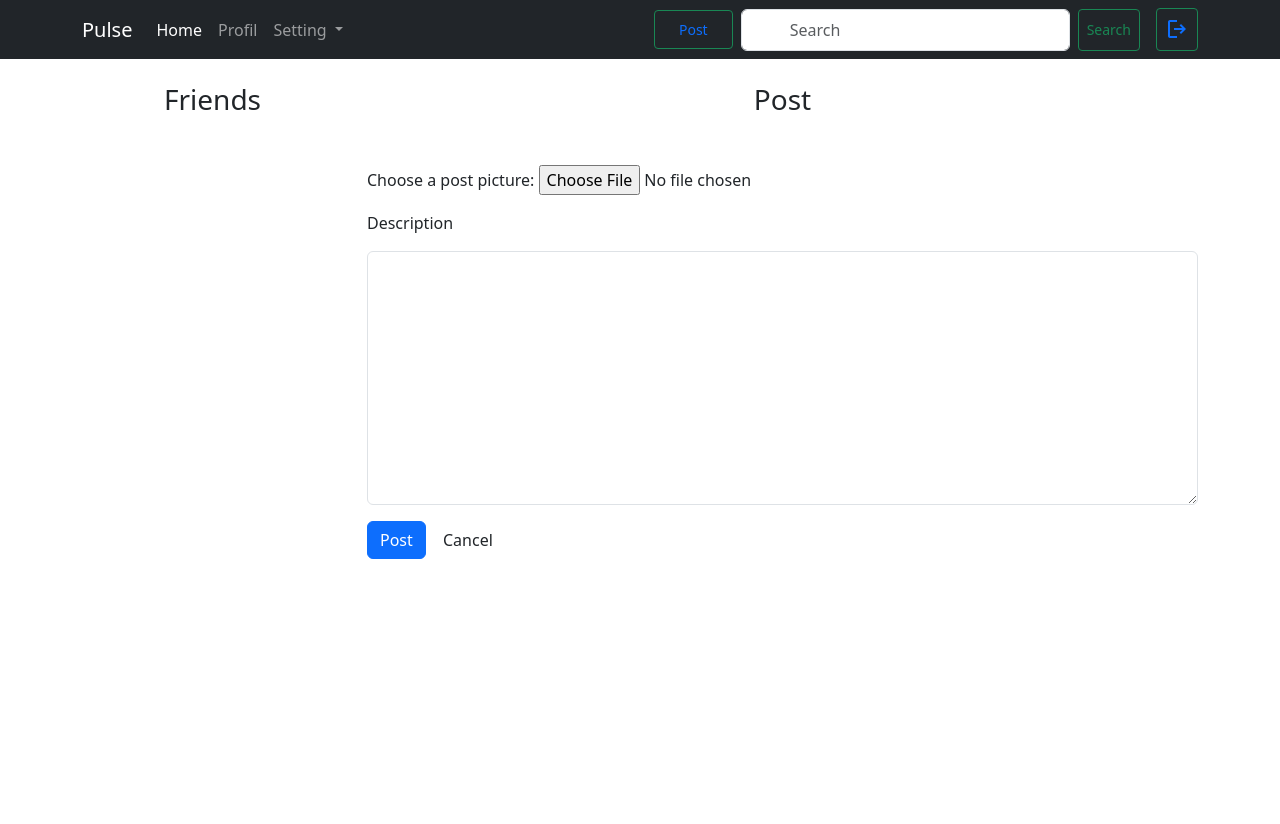
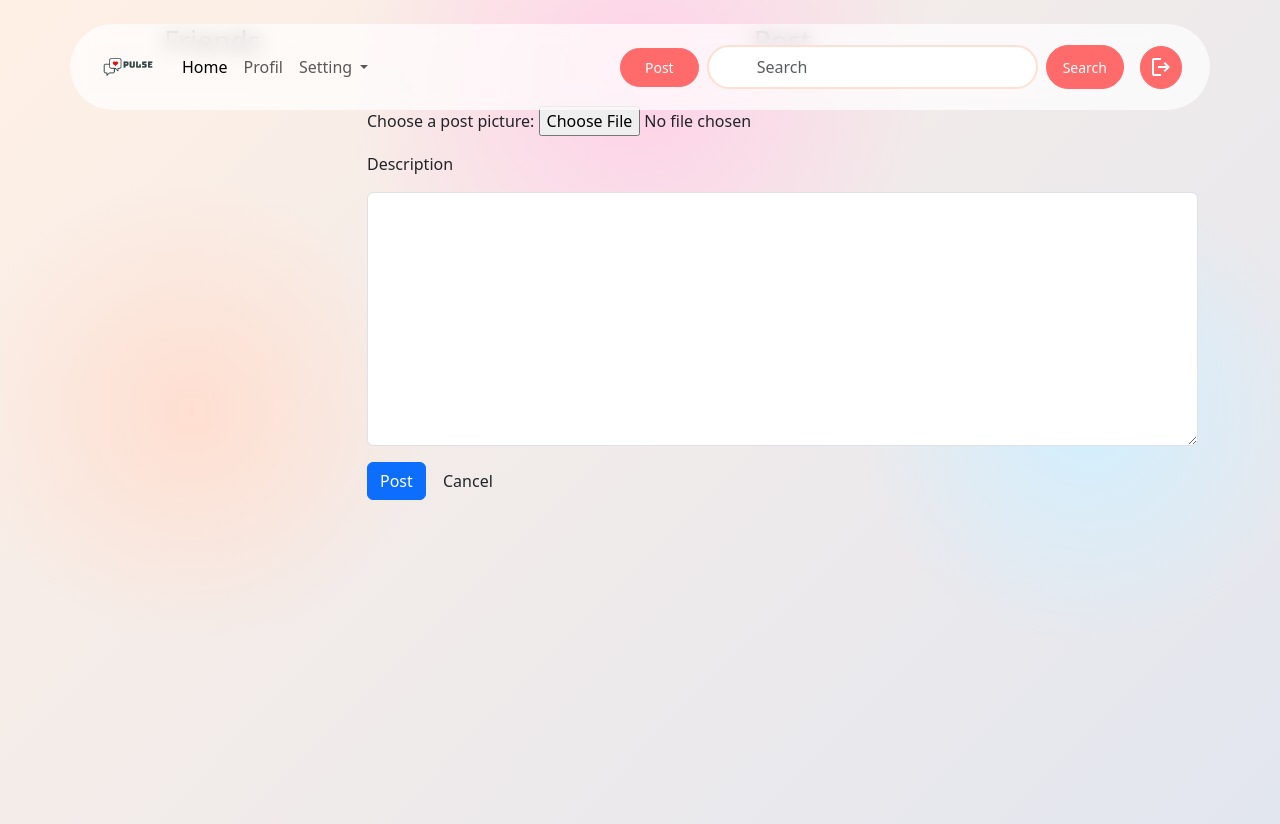
Before and after one commit to AnaelTech/Pulse, a PHP site: page /user_post.php in a window 1280 px wide. Before the commit the page ends 559 px from the top, so only its background shows below. Run offline with PHP 8.4, Linux system fonts and the light colour scheme; the visitor is signed in with stand-in values (Sample User, id 1).

Commit message:
refonte user_homepage.php

```diff
--- a/css/style.css
+++ b/css/style.css
@@ -1,3 +1,12 @@
+body {
+    background: radial-gradient(circle at 15% 50%, #FFDFD1, transparent 20%),
+    radial-gradient(circle at 85% 50%, #D1EFFF, transparent 20%),
+    radial-gradient(circle at 50% 10%, #FFD1E8, transparent 30%),
+    linear-gradient(135deg, #FFF0E5, #E2E6EF);
+min-height: 100vh;
+height: auto;
+}
+
 /******DÉBUT PAGE HOME*****/
 #Alert {
     transition: opacity 0.5s ease-out; /* Transition fluide sur 1 seconde */
@@ -321,3 +330,72 @@
 }
 
 /******FIN PAGE INSCRIPTION*****/
+
+/*******NAVBAR USER*****/
+
+#navbarUser {
+    background-color: rgba(255, 255, 255, 0.7);
+    backdrop-filter: blur(10px);
+    border: none;
+}
+
+#navbarUser img {
+    max-width: 100%;
+    width: 60px;
+    height: auto;
+}
+
+#navbarUser .btn-outline-primary {
+    border-color: #FF6B6B;
+    background-color: #FF6B6B;
+    color: white;
+}
+
+#navbarUser .btn-outline-primary:hover {
+    background-color: #FF4C4C;
+    border-color: #FF4C4C;
+    color: white;
+}
+
+#navbarUser .form-control {
+    border: 2px solid #FFDFD1;
+    box-shadow: none;
+}
+
+#navbarUser .form-control:focus {
+    border-color: #FFD1E8;
+    box-shadow: 0 0 5px rgba(255, 209, 232, 0.5);
+}
+
+/*******FIN NAVBAR USER*****/
+
+/*******USER HOMEPAGE*****/
+#user-homepage {
+    padding-top: 100px;
+}
+
+#user-homepage .card {
+    background-color: white;
+    border: none;
+    padding: 40px;
+}
+
+#user-homepage .card-friends {
+    background-color: white;
+    border: none;
+}
+
+#user-homepage .card-user img{
+    max-width: 100%;
+    width: 40px;
+    height: auto;
+}
+
+#user-homepage .card-user h4 {
+    font-weight: 600;
+    font-size: 30px;
+    padding-top: 5px;
+}
+
+
+/*******FIN USER HOMEPAGE*****/
--- a/inscription.php
+++ b/inscription.php
@@ -5,6 +5,10 @@ $email      = $_GET['email']    ?? '';
 
 require_once __DIR__ . "/layout/header.php";
 require_once __DIR__ . "/classes/error.php";
+
+if (!isset($_SESSION['csrf_token'])) {
+    $_SESSION['csrf_token'] = bin2hex(random_bytes(32));
+}
 ?>
 <?php if (isset($_GET['error'])) { ?>
     <div class="bg-danger text-white w-100 py-5 px-4">
@@ -22,7 +26,7 @@ require_once __DIR__ . "/classes/error.php";
                             <h2 class="text-uppercase text-center mb-5">Créer un compte</h2>
 
                             <form method="POST" action="registProcess.php">
-
+                                <input type="hidden" name="csrf_token" value="<?php echo $_SESSION['csrf_token']; ?>" />
                                 <div class="form-outline mb-4">
                                     <label class="form-label" for="form3Example1cg">Prénom</label>
                                     <input type="text" id="form3Example1cg" class="form-control form-control-lg rounded-pill" name="name" required />
--- a/layout/navbar.php
+++ b/layout/navbar.php
@@ -1,6 +1,6 @@
-<nav class="navbar navbar-expand-lg navbar-dark bg-dark">
+<nav id="navbarUser" class="navbar navbar-light navbar-expand-lg mt-4 rounded-pill container px-3 fixed-top">
     <div class="container">
-        <a class="navbar-brand" href="user_homepage.php">Pulse</a>
+        <a class="navbar-brand" href="user_homepage.php"><img src="assets/logoPulse.png" alt="logo Pulse"></a>
         <button class="navbar-toggler" type="button" data-bs-toggle="collapse" data-bs-target="#navbarSupportedContent" aria-controls="navbarSupportedContent" aria-expanded="false" aria-label="Toggle navigation">
             <span class="navbar-toggler-icon"></span>
         </button>
@@ -26,13 +26,13 @@
                     </ul>
                 </li>
             </ul>
-            <button class="btn btn-outline-success me-2 px-4 py-2 btn-sm"><a href="user_post.php" class="text-decoration-none ">Post</a></button>
+            <button class="btn btn-outline-primary me-2 px-4 py-2 btn-sm rounded-pill"><a href="user_post.php" class="text-decoration-none text-white">Post</a></button>
             <form class="d-flex justify-content-start" action="navbarProcess.php">
-                <input class="form-control me-2 px-5 sm py-2" type="text" placeholder="Search" aria-label="Search" name="search">
-                <button class="btn btn-outline-success btn-sm" type="submit">Search</button>
+                <input class="form-control me-2 px-5 sm py-2 rounded-pill" type="text" placeholder="Search" aria-label="Search" name="search">
+                <button class="btn btn-outline-primary btn-sm rounded-pill px-3 text-white" type="submit">Search</button>
             </form>
             <form action="logout.php" method="POST">
-                <button class="btn btn-outline-success ms-3 btn-sm" type="submit" name="deco"><a href="" class="text-decoration-none " name="sub"><span class="material-symbols-outlined pt-1">
+                <button class="btn btn-outline-primary ms-3 btn-sm rounded-pill text-white" type="submit" name="deco"><a href="" class="text-decoration-none text-white" name="sub"><span class="material-symbols-outlined pt-1">
                             logout
                         </span></a></button>
             </form>
--- a/templates/card-post.php
+++ b/templates/card-post.php
@@ -1,6 +1,6 @@
 <div class="container mt-5 mb-5">
     <div class="row d-flex align-items-center justify-content-center">
-        <div class="col-lg-6">
+        <div class="col-lg-8">
             <div class="card">
                 <div class="d-flex justify-content-between p-2 px-3">
                     <div class="d-flex flex-row align-items-center"> <img src="uploads/user/<?php echo $post['user_picture']; ?>" width="50" class="rounded-circle img-fluid">
```
Also changed, not shown: classes/FriendshipsTable.php (+8 -3 lines), user_homepage.php (+28 -12 lines), assets/default-img-friends.jpg (added).
